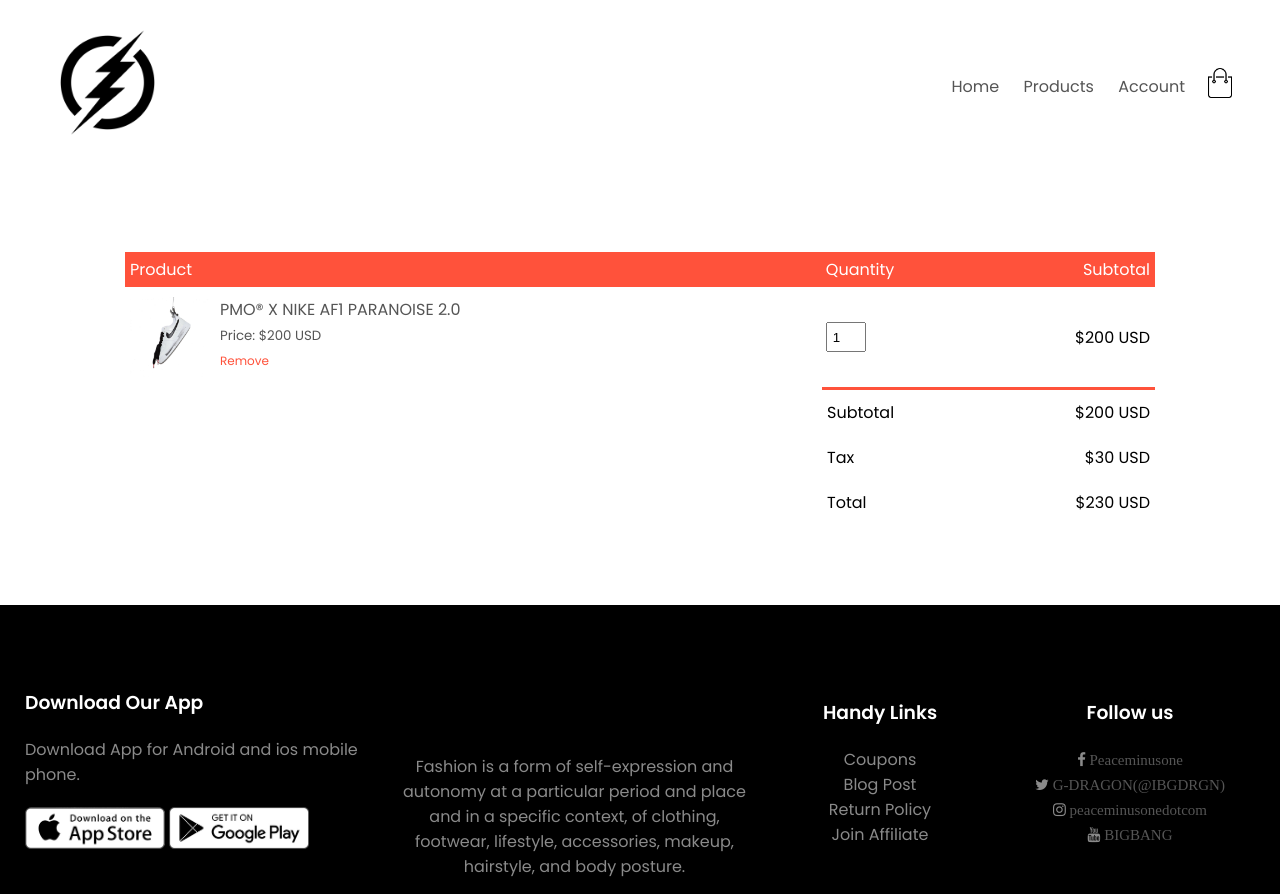
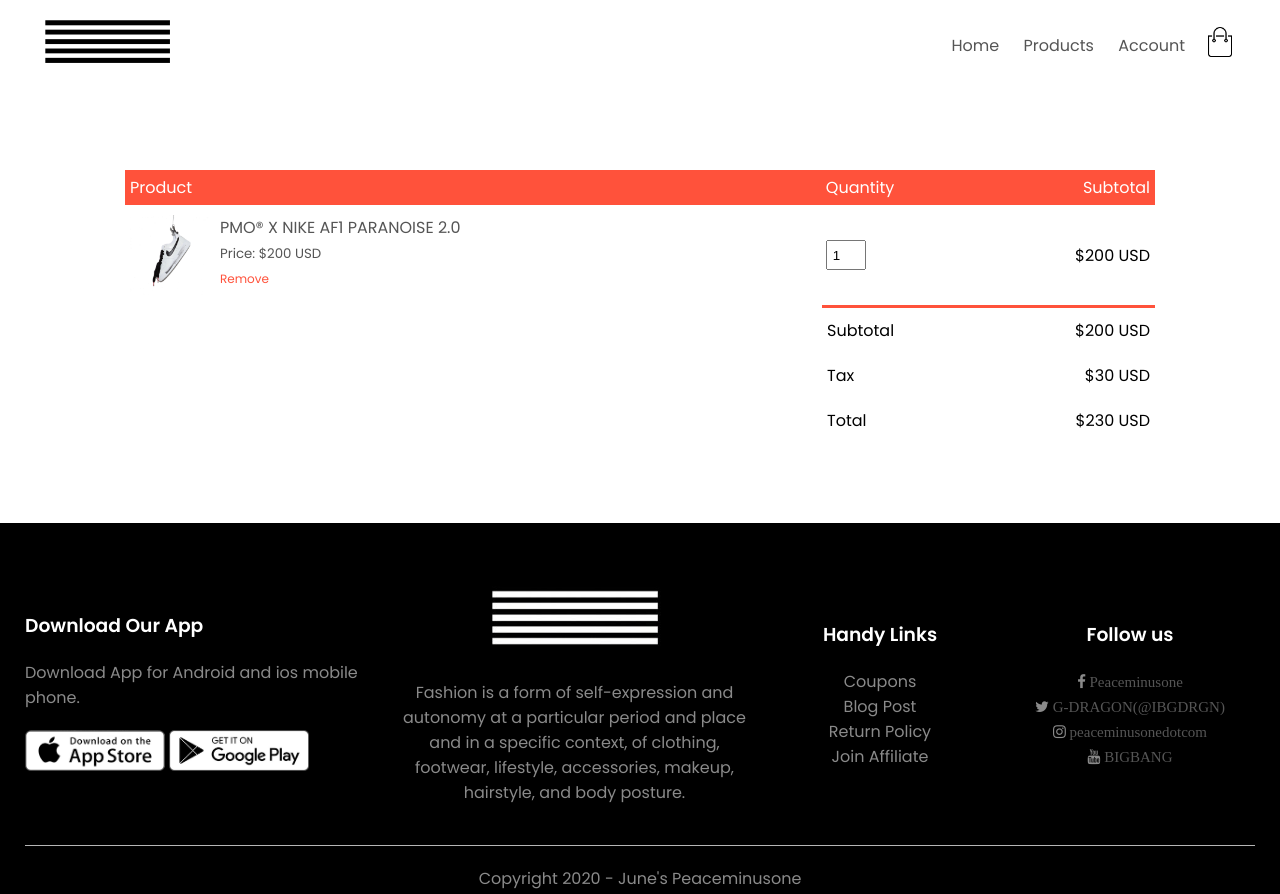
Before and after one commit to hiijunee/E-commerce, a plain HTML site: page cart.html in a window 1280 px wide. Shown: the top 894 px of the page. Drawn offline with Linux system fonts and the light colour scheme.

Commit message:
Update cart.html

```diff
--- a/cart.html
+++ b/cart.html
@@ -18,7 +18,7 @@
     <div class="container">
       <div class="navbar">
         <div class="logo">
-          <a href="index.html"> <img src="IMG/flash.png" width="125px" /> </a>
+          <a href="index.html"> <img src="cate/flash.png" width="125px" /> </a>
         </div>
         <nav>
           <ul id="MenuItems">
@@ -121,7 +121,7 @@
             </div>
           </div>
           <div class="footer-col-2">
-            <img src="cate/flash.png" />
+            <a href="index.html"> <img src="cate/flash1.jpg" /></a>
             <p>
               Fashion is a form of self-expression and autonomy at a particular
               period and place and in a specific context, of clothing, footwear,
```
